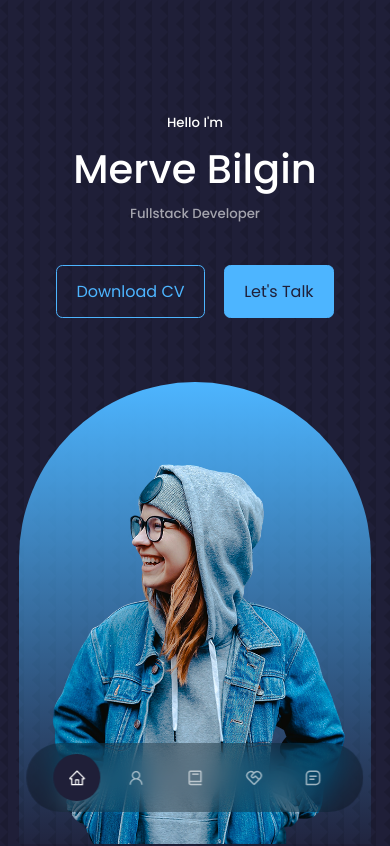
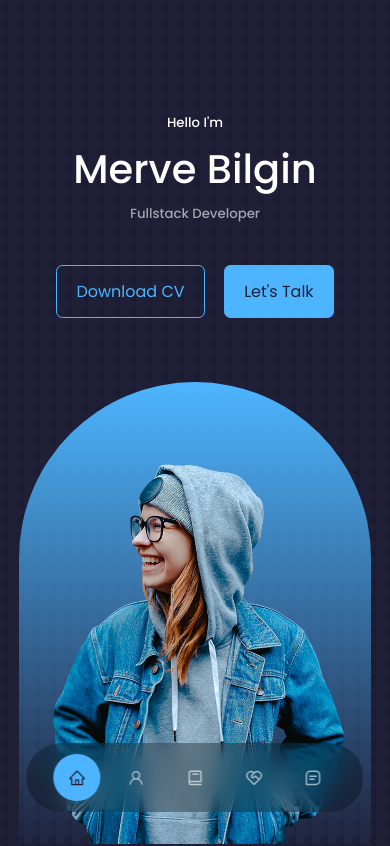
Before and after one commit to mervebilgin/PersonalWebsite, a React (Create React App) app: page / in a window 390 px wide. Shown: the top 846 px of the page. Built offline with nearby package versions, Linux system fonts and the light colour scheme.

Commit message:
Create footer component responsive design

```diff
--- a/src/components/footer/footer.css
+++ b/src/components/footer/footer.css
@@ -52,3 +52,17 @@
     color: var(--color-bg);
     font-size: 1rem;
 }
+
+
+  /* *******  Small Devices  ********** */
+@media screen and (max-width: 600px) {
+    .permalinks {
+        flex-direction: column;
+        gap: 1.5rem;
+    }
+
+    .footer_socials {
+        margin-bottom: 2.6rem;
+
+    }
+}
--- a/src/components/nav/nav.css
+++ b/src/components/nav/nav.css
@@ -28,6 +28,6 @@
 }
 
 nav a.active {
-    background: var(--color-bg);
-    color: var(--color-white);
+    background: var(--color-primary);
+    color: var(--color-bg);
 }
```
